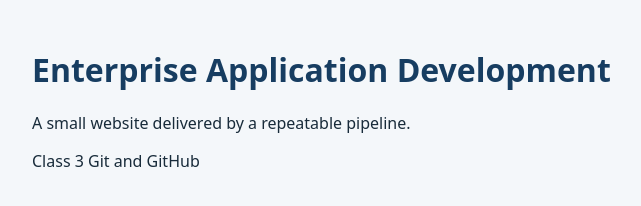
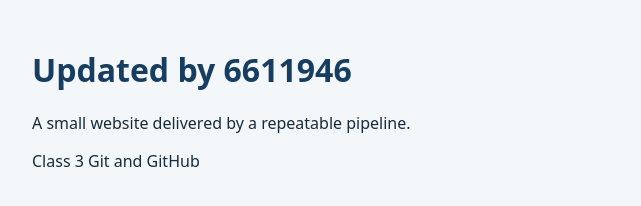
Before and after one commit to u6611946/week2_EDA, a plain HTML site: page src/index.html in a window 1280 px wide. Shown: the whole page, without its empty margins (208-849 px from the left). Drawn offline with Linux system fonts and the light colour scheme.

Commit message:
Update website heading text

```diff
--- a/src/index.html
+++ b/src/index.html
@@ -8,7 +8,7 @@
 </head>
 <body>
   <main>
-    <h1>Enterprise Application Development</h1>
+    <h1>Updated by 6611946</h1>
     <p id="message">A small website delivered by a repeatable pipeline.</p>
     <p>Class 3 Git and GitHub</p>
   </main>
```
